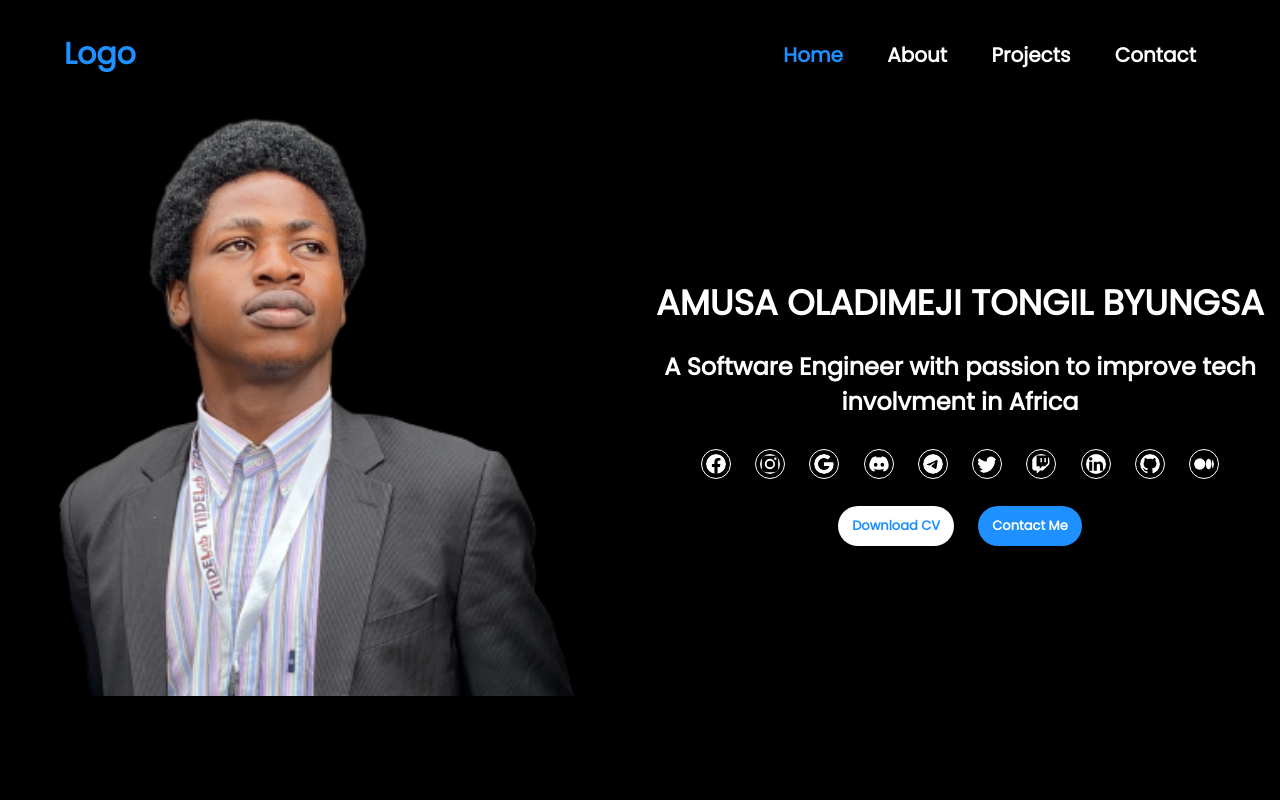
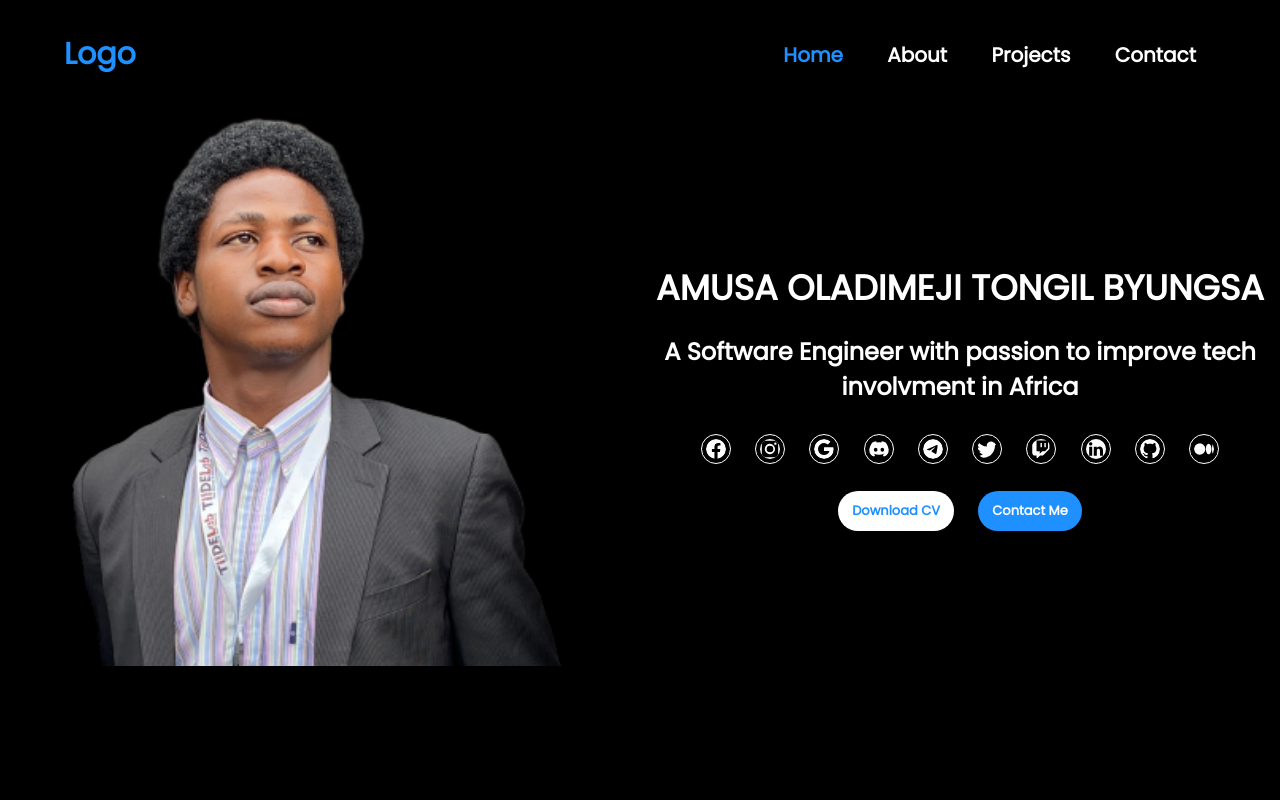
Before and after one commit to smartbizlord/fellowship-cohort4-portfolio, a plain HTML site: page index.html in a window 1280 px wide. Shown: the top 800 px of the page. Drawn offline with Linux system fonts and the light colour scheme.

Commit message:
adjusted image of hero section

```diff
--- a/css/style.css
+++ b/css/style.css
@@ -109,7 +109,7 @@ html {
 }
 
 .profile-image {
-    width: 91.7%;
+    width: 87%;
 }
 
 .full-name {
```
